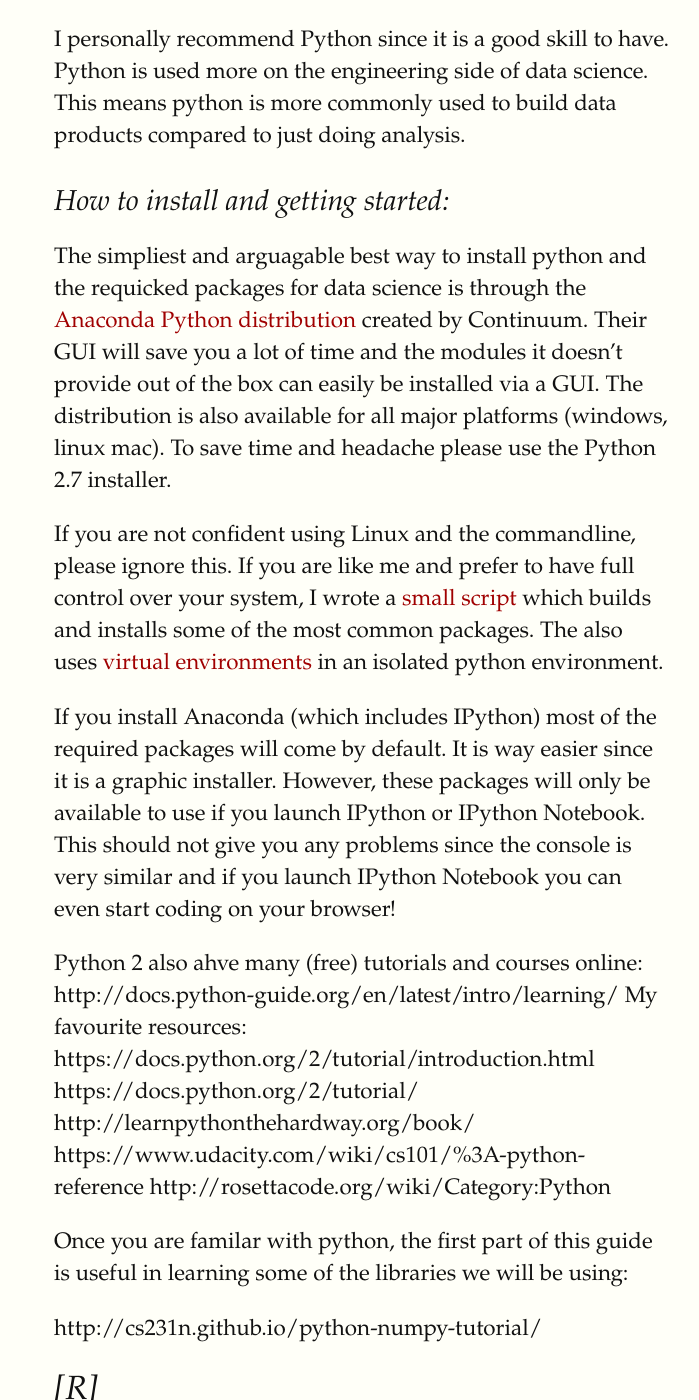
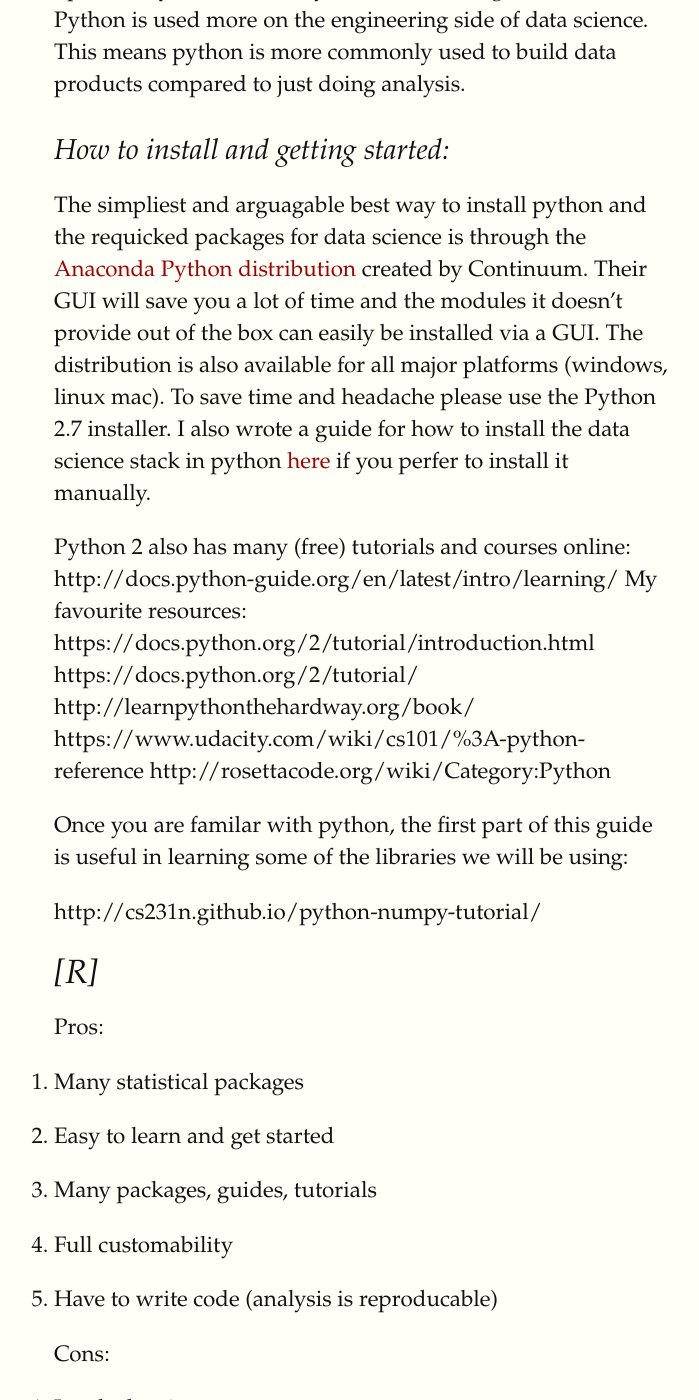
Before and after one commit to datascienceguide/datascienceguide.github.io, a Jekyll site: the page built from _posts/required_background/2016-12-28-opensource-tools-for-datascience.md, in a window 1280 px wide and 1400 px high, scrolled down 4116 px. Shown: the whole window, without its empty margins (106-805 px from the left). Built offline with Jekyll 4.4.1, drawn with Linux system fonts in a browser that asks for light colours; some of the changed text lies outside the part shown.

Commit message:
updated instructions

```diff
--- a/_posts/required_background/2016-12-28-opensource-tools-for-datascience.md
+++ b/_posts/required_background/2016-12-28-opensource-tools-for-datascience.md
@@ -54,12 +54,11 @@
 
 ### How to install and getting started:
 
-You can download Weka here:
-http://www.cs.waikato.ac.nz/ml/weka/downloading.html
-Weka Intro:
-http://ortho.clmed.ncku.edu.tw/~emba/2006EMBA_MIS/3_16_2006/WekaIntro.pdf
-Full Tutorial:
-http://www.cs.waikato.ac.nz/ml/weka/mooc/dataminingwithweka/
+You can download Weka [here](http://www.cs.waikato.ac.nz/ml/weka/downloading.html)
+
+[Weka Intro](http://ortho.clmed.ncku.edu.tw/~emba/2006EMBA_MIS/3_16_2006/WekaIntro.pdf)
+
+[Full Tutorial](http://www.cs.waikato.ac.nz/ml/weka/mooc/dataminingwithweka/)
 
 
 ## Python + datastack (Scipy + Scikitlearn + other packages)
@@ -81,13 +80,10 @@
 
 ### How to install and getting started:
 
-The simpliest and arguagable best way to install python and the requicked packages for data science is through the [Anaconda Python distribution](https://www.continuum.io/downloads) created by Continuum.  Their GUI will save you a lot of time and the modules it doesn't provide out of the box can easily be installed via a GUI. The distribution is also available for all major platforms (windows, linux mac).  To save time and headache please use the Python 2.7 installer.
+The simpliest and arguagable best way to install python and the requicked packages for data science is through the [Anaconda Python distribution](https://www.continuum.io/downloads) created by Continuum.  Their GUI will save you a lot of time and the modules it doesn't provide out of the box can easily be installed via a GUI. The distribution is also available for all major platforms (windows, linux mac).  To save time and headache please use the Python 2.7 installer.  I also wrote a guide for how to install the data science stack in python [here](http://datascienceguide.github.io/how-to-install-the-python-data-science-stack-on-a-remote-server/) if you perfer to install it manually.
 
-If you are not confident using Linux and the commandline, please ignore this.  If you are like me and prefer to have full control over your system, I wrote a [small script](https://github.com/mrandrewandrade/dotfiles/blob/master/install-python-data-science.sh) which builds and installs some of the most common packages.  The also uses [virtual environments](http://docs.python-guide.org/en/latest/dev/virtualenvs/) in an isolated python environment.
 
-If you install Anaconda (which includes IPython) most of the required packages will come by default. It is way easier since it is a graphic installer. However, these packages will only be available to use if you launch IPython or IPython Notebook. This should not give you any problems since the console is very similar and if you launch IPython Notebook you can even start coding on your browser!
-
-Python 2 also ahve many (free) tutorials and courses online:
+Python 2 also has many (free) tutorials and courses online:
 http://docs.python-guide.org/en/latest/intro/learning/
 My favourite resources:
 https://docs.python.org/2/tutorial/introduction.html
@@ -95,7 +91,6 @@
 http://learnpythonthehardway.org/book/
 https://www.udacity.com/wiki/cs101/%3A-python-reference
 http://rosettacode.org/wiki/Category:Python
-
 
 Once you are familar with python, the first part of this guide is useful in learning some of the libraries we will be using:
 
@@ -121,7 +116,7 @@
 
 ### How to install and getting started:
 
-You can download [R] from the [offical website](https://cran.r-project.org/) or follow the guide [here](http://a-little-book-of-r-for-bioinformatics.readthedocs.org/en/latest/src/installr.html).  I also recommend installing and using [Rstudio](https://www.rstudio.com/products/rstudio/) and MATLAB like environment for R.
+You can download [R] from the [offical website](https://cran.r-project.org/) or follow the guide [here](http://a-little-book-of-r-for-bioinformatics.readthedocs.org/en/latest/src/installr.html).  I also recommend installing and using [Rstudio](https://www.rstudio.com/products/rstudio/) and MATLAB like environment for R.  You can also find my guide [here](http://datascienceguide.github.io/beginner-tutorial-how-to-get-started-with-data-science-using-servers/) to installing R and RStudio for Linux or a Linux server.
 
 With the stats club at uWaterloo, I presented a getting started with R tutorial which can found [here](http://rpubs.com/uwaterloodatateam/r-programming-101) and a reference guide [here](http://rpubs.com/uwaterloodatateam/r-programming-reference). There are also many other [data science tutorials](https://www.kaggle.com/wiki/Tutorials) you can find on the web.
 
@@ -148,7 +143,6 @@
 
 We created a section for [big data tools](/opensource-bigdata-tools/) which outline popular opensource tools for big data.  This section is optional for now (until you get to big data).  If you want to move on, you can go to the [DataScience Framework](/data-science-framework/).
 
-
 # Further reading:
 
 [R vs Python for Data Science](http://www.kdnuggets.com/2015/05/r-vs-python-data-science.html)
```
